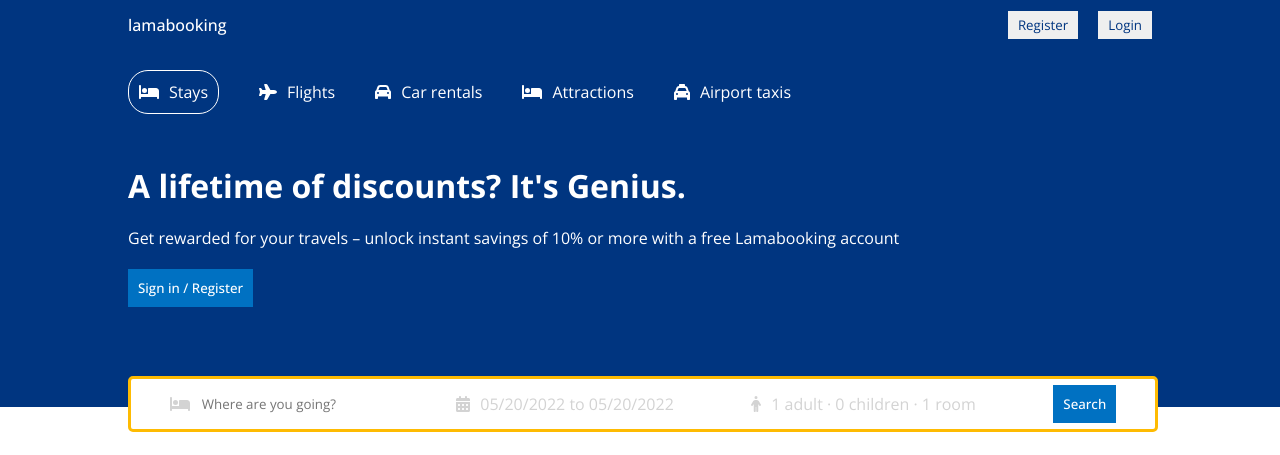
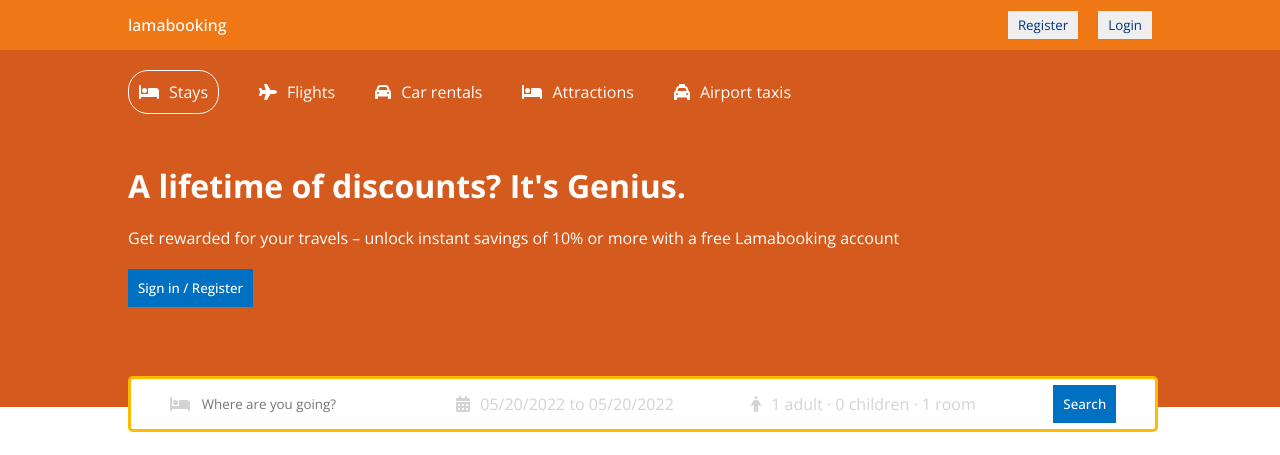
Before and after one commit to hackhim18/Booking-App, a React (Create React App) app in the folder client/: page / in a window 1280 px wide. Shown: the top 455 px of the page. Built offline with nearby package versions, Linux system fonts and the light colour scheme; no server answers.

Commit message:
c1-20/05

```diff
--- a/client/src/components/header/header.css
+++ b/client/src/components/header/header.css
@@ -1,6 +1,6 @@
 .header {
-  background-color: #003580;
-  color: white;
+  background-color: #d55a1d;
+  color: rgb(254, 254, 254);
   display: flex;
   justify-content: center;
   position: relative;
--- a/client/src/components/navbar/navbar.css
+++ b/client/src/components/navbar/navbar.css
@@ -1,6 +1,6 @@
 .navbar{
   height: 50px;
-  background-color: #003580;
+  background-color: hsl(27, 87%, 51%);
   display: flex;
   justify-content: center;
 }
```
